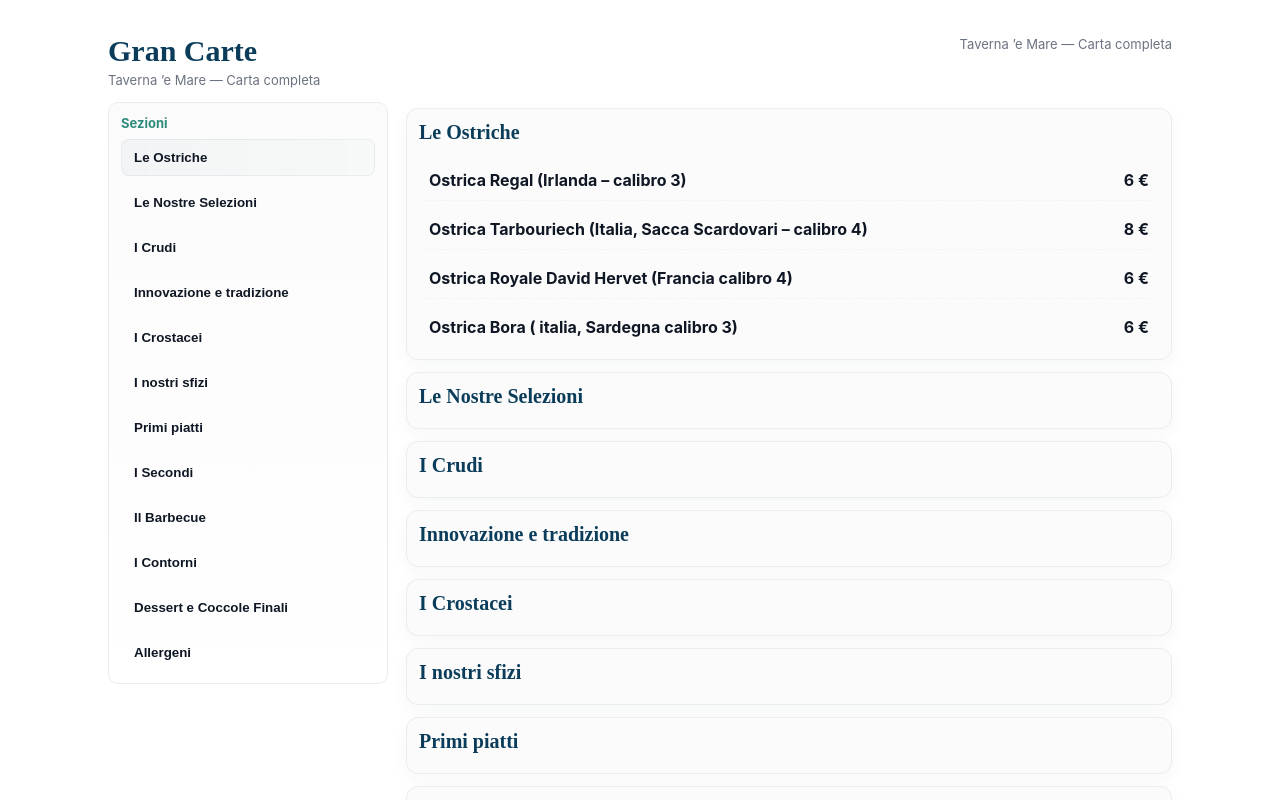
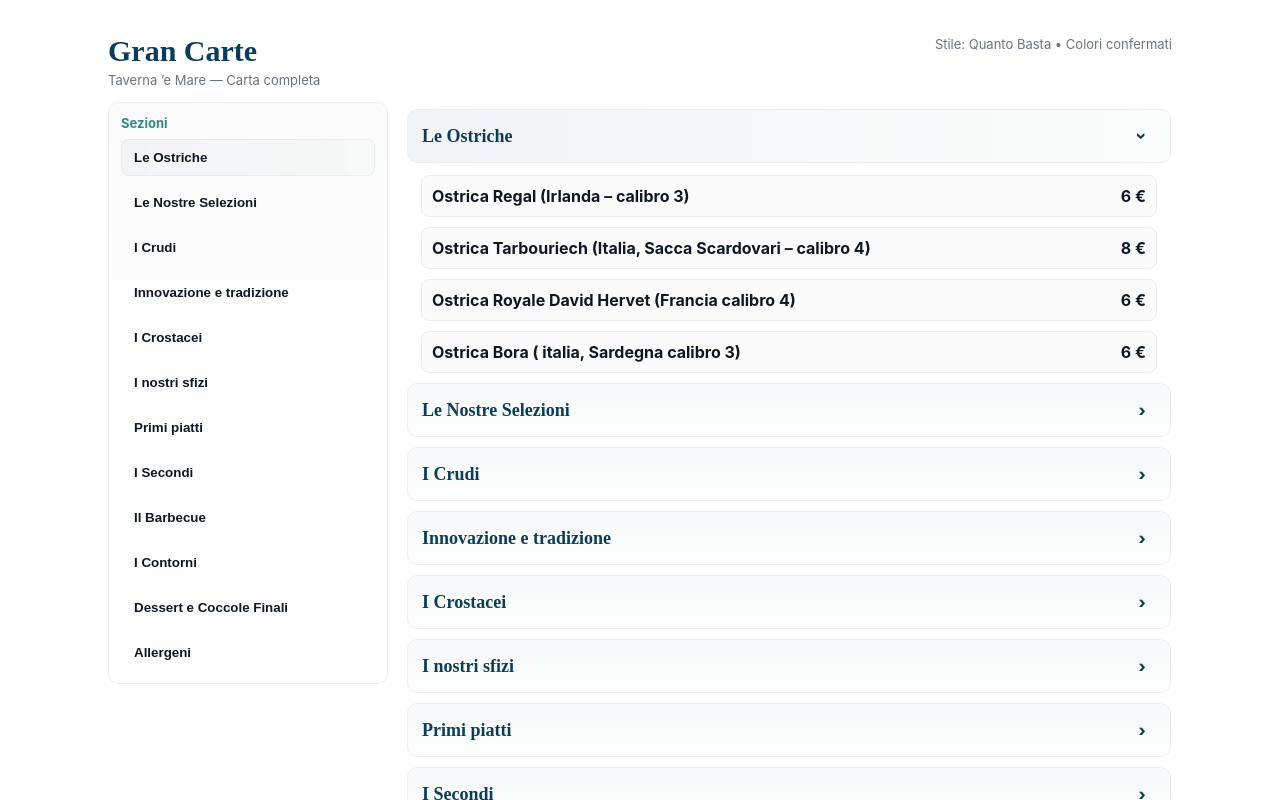
Before and after one commit to palombadaniele17-sys/TAVERN-E-MAR, a plain HTML site: page index.html in a window 1280 px wide. Both pictures are taken after a click on the button "Le Ostriche". Shown: the top 800 px of the page. Drawn offline with Linux system fonts and the light colour scheme.

Commit message:
Refactor menu card styles and improve accessibility
Updated the styles and structure of the menu cards, including changes to the accordion behavior and improved accessibility features. Modified the HTML structure for better visual representation and added new content elements.

```diff
--- a/index.html
+++ b/index.html
@@ -68,25 +68,56 @@
     }
     .topbar .cat-pill.active{background:var(--glass);border-color:var(--border)}
 
-    /* Main menu cards */
+    /* Main menu: minimal collapsed style (solo nomi categorie visibili) */
     main.menu{padding:6px 0;}
-    .card{background:var(--card);border:1px solid var(--border);border-radius:12px;padding:12px;margin-bottom:12px;box-shadow:0 6px 18px rgba(12,40,60,0.04);}
-    .card h2{font-family:"Playfair Display",serif;color:var(--navy);font-size:20px;margin:0 0 8px 0;}
-    .subheading{color:var(--sea);font-size:13px;margin-bottom:10px;font-weight:700}
-    .grid-items{display:flex;flex-direction:column;gap:8px}
-    .item{display:flex;justify-content:space-between;gap:12px;padding:10px;border-radius:8px;border-bottom:1px dashed #f3f3f3;}
-    .item:last-child{border-bottom:0}
+    .card{
+      background:transparent;
+      border-radius:10px;
+      margin-bottom:8px;
+      overflow:hidden;
+      border:1px solid transparent;
+    }
+    /* Header della categoria (solo nome visibile quando chiusa) */
+    .card .heading{
+      display:flex;
+      align-items:center;
+      justify-content:space-between;
+      gap:12px;
+      padding:12px 14px;
+      border-radius:10px;
+      background:linear-gradient(180deg, rgba(11,61,91,0.03), rgba(46,139,123,0.01));
+      cursor:pointer;
+      border:1px solid var(--border);
+    }
+    .card .heading h2{
+      font-family:"Playfair Display",serif;
+      color:var(--navy);
+      font-size:18px;
+      margin:0;
+      font-weight:700;
+    }
+    .card .heading .chev{
+      width:28px;height:28px;border-radius:8px;display:flex;align-items:center;justify-content:center;color:var(--navy);font-weight:800;
+      background:transparent;border:1px solid transparent;
+    }
+    .card.open .heading{background:linear-gradient(90deg, rgba(11,61,91,0.06), rgba(46,139,123,0.02));}
+    .card.open .heading .chev{transform:rotate(90deg)}
+
+    /* Contenuto: nascosto finché categoria non aperta */
+    .card .content{max-height:0;overflow:hidden;transition:max-height .28s ease;padding:0 14px;}
+    .card.open .content{padding-top:12px;max-height:2000px;transition:max-height .36s cubic-bezier(.2,.9,.3,1);}
+
+    /* Lista piatti */
+    .grid-items{display:flex;flex-direction:column;gap:10px}
+    .item{display:flex;justify-content:space-between;gap:12px;padding:10px;border-radius:8px;background:var(--card);border:1px solid var(--border);}
     .left{max-width:74%}
     .name{display:block;font-weight:700;color:var(--text)}
     .desc{display:block;color:#4b5563;font-size:14px;margin-top:6px;line-height:1.35}
     .price{white-space:nowrap;color:var(--text);font-weight:700}
     .price small{font-weight:500;color:var(--muted);font-size:13px}
+
     .note{font-size:13px;color:#374151;margin-top:10px}
-    .allergens{font-size:13px;color:#374151;margin-top:14px;border-top:1px solid #eee;padding-top:12px}
-
-    /* Accordion behavior: collapsed content */
-    .card .content{max-height:0;overflow:hidden;transition:max-height .28s ease;padding:0 0;}
-    .card.open .content{padding-top:8px;max-height:2000px;transition:max-height .36s cubic-bezier(.2,.9,.3,1);}
+    .allergens{font-size:13px;color:#374151;margin-top:14px;padding-top:12px;border-top:1px dashed #eee}
 
     /* Responsive: mobile layout and topbar visible in narrow widths or landscape phones */
     @media (max-width:980px){
@@ -118,7 +149,7 @@
         <h1>Gran Carte</h1>
         <p class="muted">Taverna ’e Mare — Carta completa</p>
       </div>
-      <div style="margin-left:auto" class="muted">Taverna ’e Mare — Carta completa</div>
+      <div style="margin-left:auto" class="muted">Stile: Quanto Basta • Colori confermati</div>
     </header>
 
     <!-- Topbar per telefoni in orizzontale / mobile -->
@@ -157,12 +188,15 @@
         </div>
       </nav>
 
-      <!-- Main: ogni sezione è un'accordion che si apre solo quando premuta -->
+      <!-- Main: ogni sezione mostra solo il nome; i piatti appaiono solo quando la categoria è aperta -->
       <main class="menu" id="menu-root">
         <!-- Le Ostriche -->
         <section class="card" id="le-ostriche" role="region" aria-labelledby="h-ostriche">
+          <div class="heading" role="button" tabindex="0" aria-controls="content-le-ostriche" aria-expanded="false">
             <h2 id="h-ostriche">Le Ostriche</h2>
-          <div class="content">
+            <div class="chev">›</div>
+          </div>
+          <div class="content" id="content-le-ostriche">
             <div class="grid-items">
               <div class="item"><div class="left"><span class="name">Ostrica Regal (Irlanda – calibro 3)</span></div><div class="price">6 €</div></div>
               <div class="item"><div class="left"><span class="name">Ostrica Tarbouriech (Italia, Sacca Scardovari – calibro 4)</span></div><div class="price">8 €</div></div>
@@ -174,8 +208,11 @@
 
         <!-- Le Nostre Selezioni -->
         <section class="card" id="le-nostre-selezioni" role="region" aria-labelledby="h-selezioni">
+          <div class="heading" role="button" tabindex="0" aria-controls="content-le-nostre-selezioni" aria-expanded="false">
             <h2 id="h-selezioni">Le Nostre Selezioni</h2>
-          <div class="content">
+            <div class="chev">›</div>
+          </div>
+          <div class="content" id="content-le-nostre-selezioni">
             <div class="grid-items">
               <div class="item"><div class="left"><span class="name">Caviale Caviar Black Siberian 10gr</span></div><div class="price">30 €</div></div>
               <div class="item"><div class="left"><span class="name">Selezione di Crostacei (crudi, gratinati o al barbecue)</span><span class="desc">€ 14 per 100gr</span></div><div class="price">14 € <small>/ 100 g</small></div></div>
@@ -186,8 +223,11 @@
 
         <!-- I Crudi -->
         <section class="card" id="i-crudi" role="region" aria-labelledby="h-crudi">
+          <div class="heading" role="button" tabindex="0" aria-controls="content-i-crudi" aria-expanded="false">
             <h2 id="h-crudi">I Crudi</h2>
-          <div class="content">
+            <div class="chev">›</div>
+          </div>
+          <div class="content" id="content-i-crudi">
             <div class="grid-items">
               <div class="item"><div class="left"><span class="name">Il Gran Crudo</span><span class="desc">Selezione di carpacci, tartare e sashimi</span></div><div class="price">45 €</div></div>
               <div class="item"><div class="left"><span class="name">La Tartara</span><span class="desc">Tartara di tonno, zest di limone, finto caviale di tapioca e olive disidratate</span></div><div class="price">20 €</div></div>
@@ -201,8 +241,11 @@
 
         <!-- Innovazione e tradizione -->
         <section class="card" id="innovazione-tradizione" role="region" aria-labelledby="h-innovazione">
+          <div class="heading" role="button" tabindex="0" aria-controls="content-innovazione-tradizione" aria-expanded="false">
             <h2 id="h-innovazione">Innovazione e tradizione</h2>
-          <div class="content">
+            <div class="chev">›</div>
+          </div>
+          <div class="content" id="content-innovazione-tradizione">
             <div class="grid-items">
               <div class="item"><div class="left"><span class="name">Fettuccine di calamaro</span><span class="desc">Crudo di gamberi , coulis di pomodoro e basilico</span></div><div class="price">22 €</div></div>
               <div class="item"><div class="left"><span class="name">La Triglia</span><span class="desc">Sandwich di triglia, salsa beurre blanc e olio al basilico</span></div><div class="price">18 €</div></div>
@@ -215,8 +258,11 @@
 
         <!-- I Crostacei -->
         <section class="card" id="i-crostacei" role="region" aria-labelledby="h-crostacei">
+          <div class="heading" role="button" tabindex="0" aria-controls="content-i-crostacei" aria-expanded="false">
             <h2 id="h-crostacei">I Crostacei</h2>
-          <div class="content">
+            <div class="chev">›</div>
+          </div>
+          <div class="content" id="content-i-crostacei">
             <div class="grid-items">
               <div class="item"><div class="left"><span class="name">Astice del Mediterraneo (al Kg)</span></div><div class="price">150 €</div></div>
               <div class="item"><div class="left"><span class="name">Aragosta del Golfo (al Kg)</span></div><div class="price">180 €</div></div>
@@ -228,8 +274,11 @@
 
         <!-- I nostri sfizi -->
         <section class="card" id="i-nostri-sfizi" role="region" aria-labelledby="h-sfizi">
+          <div class="heading" role="button" tabindex="0" aria-controls="content-i-nostri-sfizi" aria-expanded="false">
             <h2 id="h-sfizi">I nostri sfizi</h2>
-          <div class="content">
+            <div class="chev">›</div>
+          </div>
+          <div class="content" id="content-i-nostri-sfizi">
             <div class="grid-items">
               <div class="item"><div class="left"><span class="name">Alici del Cantabrico</span><span class="desc">French toast con alici del Cantabrico, lattecotto affumicato</span></div><div class="price">20 €</div></div>
               <div class="item"><div class="left"><span class="name">Speck di tonno</span><span class="desc">Pan brioche con ventresca di tonno, pomodorini semi dry e zest di limone</span></div><div class="price">20 €</div></div>
@@ -239,8 +288,11 @@
 
         <!-- Primi piatti -->
         <section class="card" id="primi-piatti" role="region" aria-labelledby="h-primi">
+          <div class="heading" role="button" tabindex="0" aria-controls="content-primi-piatti" aria-expanded="false">
             <h2 id="h-primi">Primi piatti</h2>
-          <div class="content">
+            <div class="chev">›</div>
+          </div>
+          <div class="content" id="content-primi-piatti">
             <div class="grid-items">
               <div class="item"><div class="left"><span class="name">La Ripiena</span><span class="desc">Raviolo di pasta e patate, guazzetto di cozze e fonduta al pecorino</span></div><div class="price">20 €</div></div>
               <div class="item"><div class="left"><span class="name">La Scoglio</span><span class="desc">La nostra interpretazione di pasta allo scoglio</span></div><div class="price">20 €</div></div>
@@ -255,8 +307,11 @@
 
         <!-- I Secondi -->
         <section class="card" id="i-secondi" role="region" aria-labelledby="h-secondi">
+          <div class="heading" role="button" tabindex="0" aria-controls="content-i-secondi" aria-expanded="false">
             <h2 id="h-secondi">I Secondi</h2>
-          <div class="content">
+            <div class="chev">›</div>
+          </div>
+          <div class="content" id="content-i-secondi">
             <div class="grid-items">
               <div class="item"><div class="left"><span class="name">Come una Carne</span><span class="desc">Chateaubriand di tonno rosso con fondente di patate al tartufo (per 2 persone)</span></div><div class="price">50 €</div></div>
               <div class="item"><div class="left"><span class="name">Il Trancio</span><span class="desc">Rollatina di spigola, asparagi, fior di latte di Agerola, patata pavè e salsa bourre blanc al basilico</span></div><div class="price">22 €</div></div>
@@ -268,8 +323,11 @@
 
         <!-- Il Barbecue -->
         <section class="card" id="il-barbecue" role="region" aria-labelledby="h-barbecue">
+          <div class="heading" role="button" tabindex="0" aria-controls="content-il-barbecue" aria-expanded="false">
             <h2 id="h-barbecue">Il Barbecue</h2>
-          <div class="content">
+            <div class="chev">›</div>
+          </div>
+          <div class="content" id="content-il-barbecue">
             <div class="grid-items">
               <div class="item"><div class="left"><span class="name">Il Tonno</span><span class="desc">Tagliata di tonno</span></div><div class="price">20 €</div></div>
               <div class="item"><div class="left"><span class="name">Pescato al Barbecue (al Kg)</span></div><div class="price">70 €</div></div>
@@ -279,8 +337,11 @@
 
         <!-- I Contorni -->
         <section class="card" id="i-contorni" role="region" aria-labelledby="h-contorni">
+          <div class="heading" role="button" tabindex="0" aria-controls="content-i-contorni" aria-expanded="false">
             <h2 id="h-contorni">I Contorni</h2>
-          <div class="content">
+            <div class="chev">›</div>
+          </div>
+          <div class="content" id="content-i-contorni">
             <div class="grid-items">
               <div class="item"><div class="left"><span class="name">Insalatina di pomodori, cetrioli, olive taggiasche e cipollotto</span></div><div class="price">8 €</div></div>
               <div class="item"><div class="left"><span class="name">Insalatina di misticanza, finocchi e arancia</span></div><div class="price">6 €</div></div>
@@ -292,8 +353,11 @@
 
         <!-- Dessert -->
         <section class="card" id="dessert" role="region" aria-labelledby="h-dessert">
+          <div class="heading" role="button" tabindex="0" aria-controls="content-dessert" aria-expanded="false">
             <h2 id="h-dessert">Dessert e Coccole Finali</h2>
-          <div class="content">
+            <div class="chev">›</div>
+          </div>
+          <div class="content" id="content-dessert">
             <div class="grid-items">
               <div class="item"><div class="left"><span class="name">Selezione di formaggi</span><span class="desc">Erborinati media e lunga stagionatura con confetture</span></div><div class="price">18 €</div></div>
               <div class="item"><div class="left"><span class="name">Soufflè</span><span class="desc">Agli agrumi con gelato allo yogurt e crumble al cioccolato bianco</span><span class="desc"><em>da comunicare all’inizio dell’ordinazione</em></span></div><div class="price">12 €</div></div>
@@ -310,8 +374,11 @@
 
         <!-- Allergeni -->
         <section class="card" id="allergeni" role="region" aria-labelledby="h-allergeni">
+          <div class="heading" role="button" tabindex="0" aria-controls="content-allergeni" aria-expanded="false">
             <h2 id="h-allergeni">Allergeni</h2>
-          <div class="content">
+            <div class="chev">›</div>
+          </div>
+          <div class="content" id="content-allergeni">
             <div class="allergens">
               <p>Si prega di comunicare eventuali intolleranze e/o allergie al personale di sala.</p>
               <p>Per qualsiasi informazione sui prodotti serviti è possibile consultare la seguente tabella degli allergeni:</p>
@@ -344,10 +411,15 @@
     const cards = Array.from(document.querySelectorAll('.card'));
     const sidebarBtns = Array.from(document.querySelectorAll('.cat-btn'));
     const topPills = Array.from(document.querySelectorAll('.cat-pill'));
+    const headings = Array.from(document.querySelectorAll('.card .heading'));
 
     // Funzione per chiudere tutte le card
     function closeAll(){
-      cards.forEach(c => c.classList.remove('open'));
+      cards.forEach(c => {
+        c.classList.remove('open');
+        const heading = c.querySelector('.heading');
+        if(heading) heading.setAttribute('aria-expanded','false');
+      });
       sidebarBtns.forEach(b => b.setAttribute('aria-expanded','false'));
       topPills.forEach(p => p.classList.remove('active'));
     }
@@ -360,6 +432,8 @@
       closeAll();
       if(!isOpen){
         target.classList.add('open');
+        const heading = target.querySelector('.heading');
+        if(heading) heading.setAttribute('aria-expanded','true');
         // sync sidebar button aria-expanded
         const sb = sidebarBtns.find(b => b.dataset.target === id);
         if(sb) sb.setAttribute('aria-expanded','true');
@@ -370,9 +444,27 @@
         if(window.innerWidth <= 980 || window.innerHeight <= 520){
           setTimeout(()=> target.scrollIntoView({behavior:'smooth',block:'start'}),80);
         }
-        if(focus) target.querySelector('.name')?.focus();
+        if(focus) target.querySelector('.heading')?.focus();
       }
     }
+
+    // Toggle card when heading clicked
+    headings.forEach(h=>{
+      h.addEventListener('click', ()=>{
+        const card = h.closest('.card');
+        const id = card.id;
+        openCard(id,true);
+      });
+      // keyboard accessibility: Enter / Space
+      h.addEventListener('keydown', (e)=>{
+        if(e.key === 'Enter' || e.key === ' '){
+          e.preventDefault();
+          const card = h.closest('.card');
+          const id = card.id;
+          openCard(id,true);
+        }
+      });
+    });
 
     // Eventi sidebar (desktop)
     sidebarBtns.forEach(btn=>{
@@ -399,6 +491,7 @@
       if(hash){
         setTimeout(()=> openCard(hash,true),120);
       } else {
+        // di default tieni tutto chiuso (richiesto)
         closeAll();
       }
     })();
```
Lines whose indentation alone changed are shown as unchanged.
